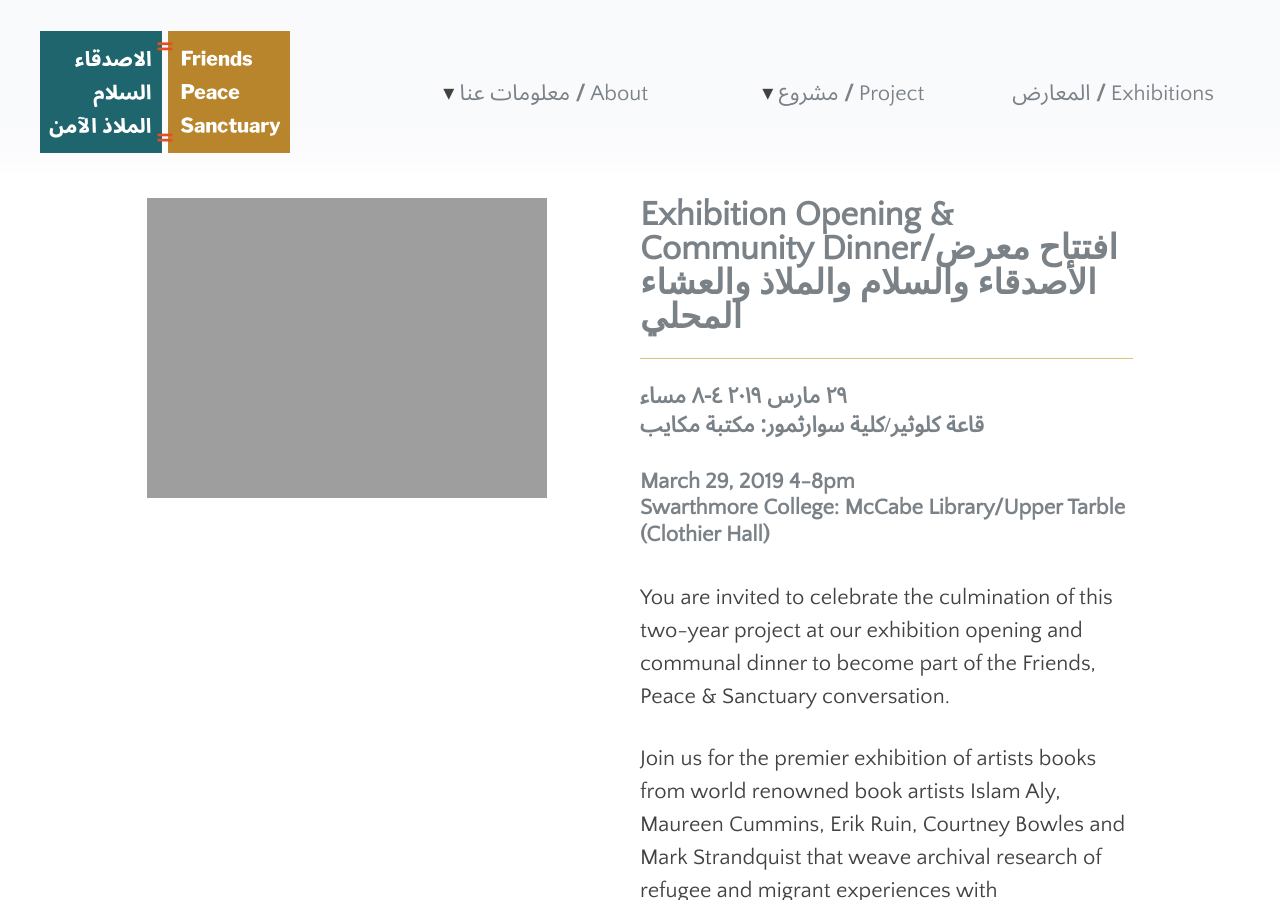
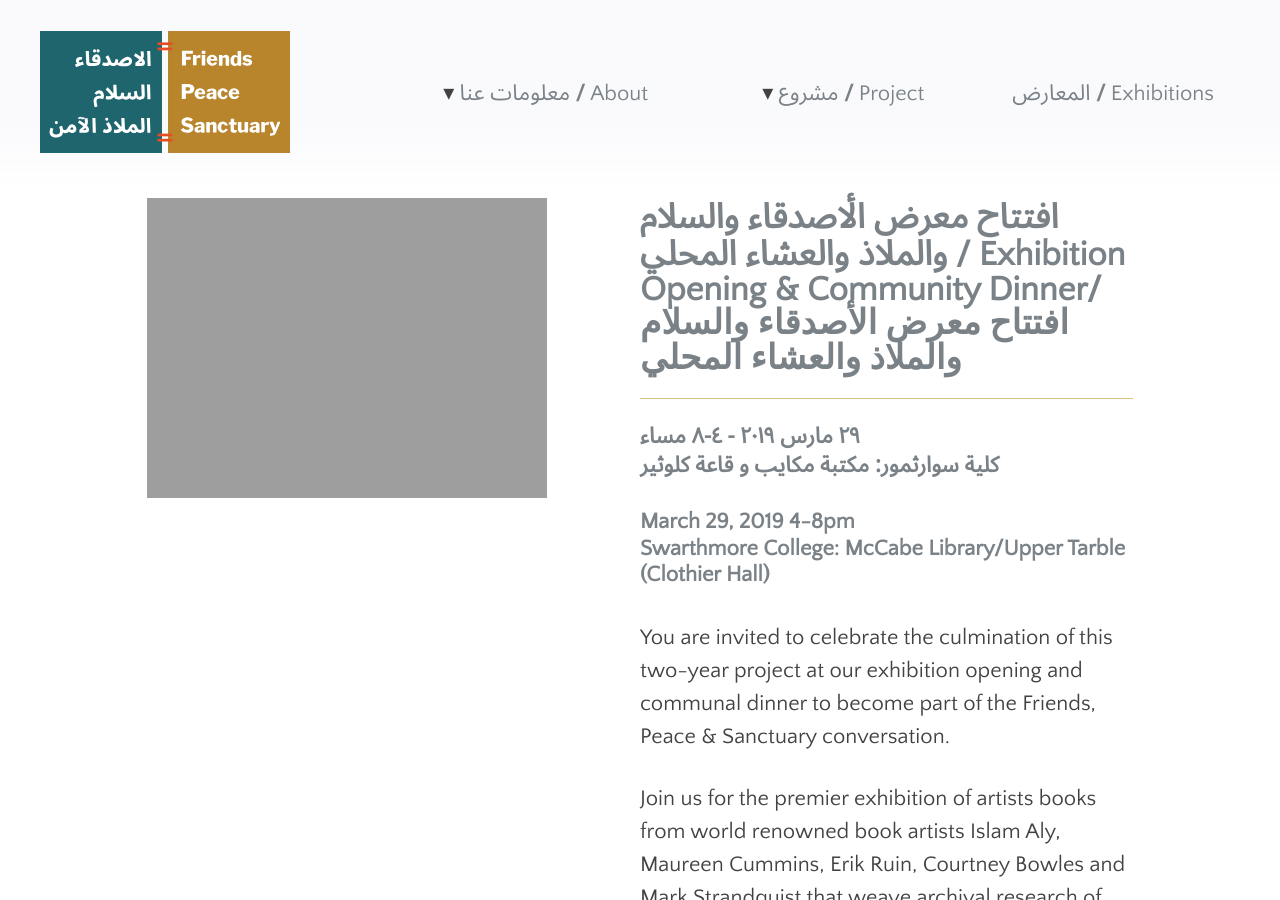
Before and after one commit to swat-ds/fps.swarthmore.edu, a Jekyll site: the page built from _posts/2019-02-21-community-dinner.md, in a window 1280 px wide and 900 px high. Built offline with Jekyll 4.4.1, drawn with Linux system fonts in a browser that asks for light colours.

Commit message:
Update 2019-02-21-community-dinner.md

```diff
--- a/_posts/2019-02-21-community-dinner.md
+++ b/_posts/2019-02-21-community-dinner.md
@@ -34,8 +34,9 @@ tags:
   - 'artist:Raghad'
   - 'artist:Roula Al Jabi'
   - 'artist:Samah AlKasab'
-event_location_ar: 'قاعة كلوثير/كلية سوارثمور: مكتبة مكايب'
-event_date_ar: ٢٩ مارس ٢٠١٩ ٤-٨ مساء
+event_location_ar: 'كلية سوارثمور: مكتبة مكايب و قاعة كلوثير'
+event_date_ar: ٢٩ مارس ٢٠١٩  - ٤-٨ مساء
+title_ar: افتتاح معرض الأصدقاء والسلام والملاذ والعشاء المحلي
 ---
 
 You are invited to celebrate the culmination of this two-year project at our exhibition opening and communal dinner to become part of the Friends, Peace & Sanctuary conversation.
```
